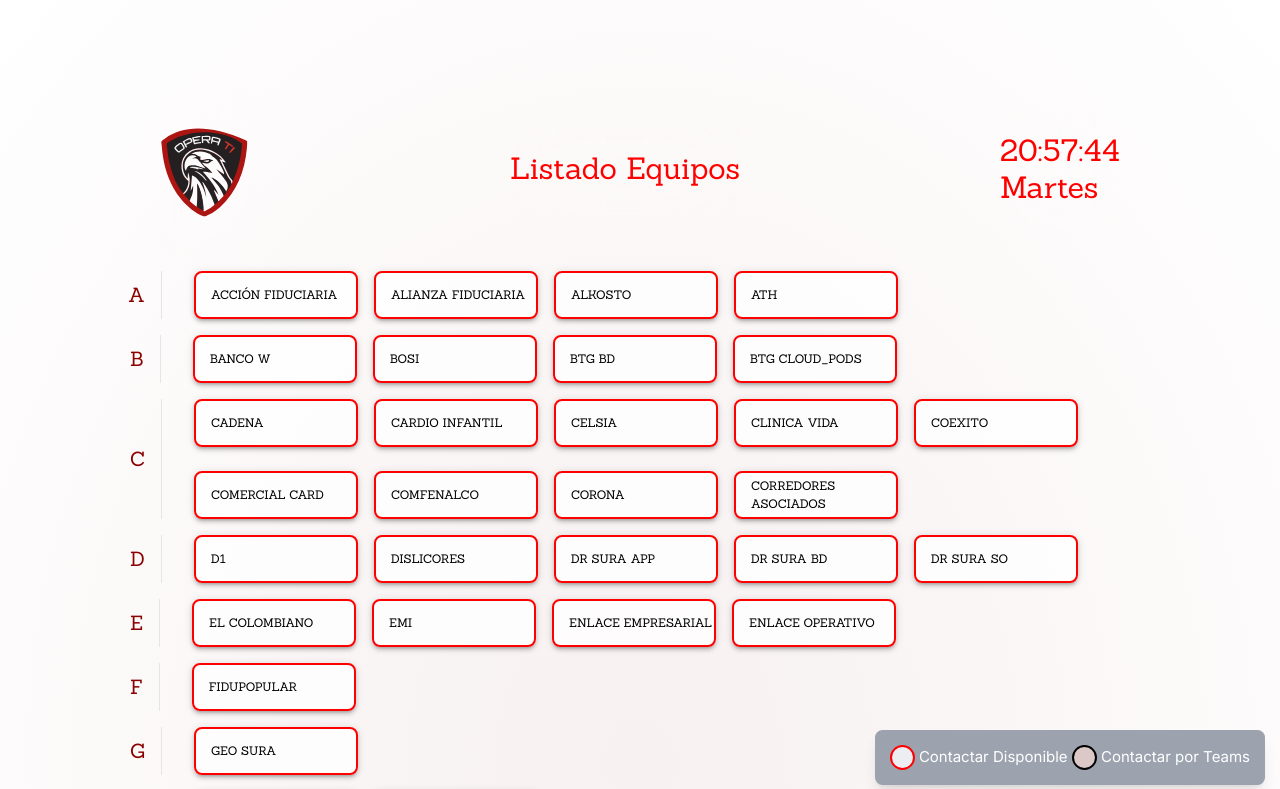
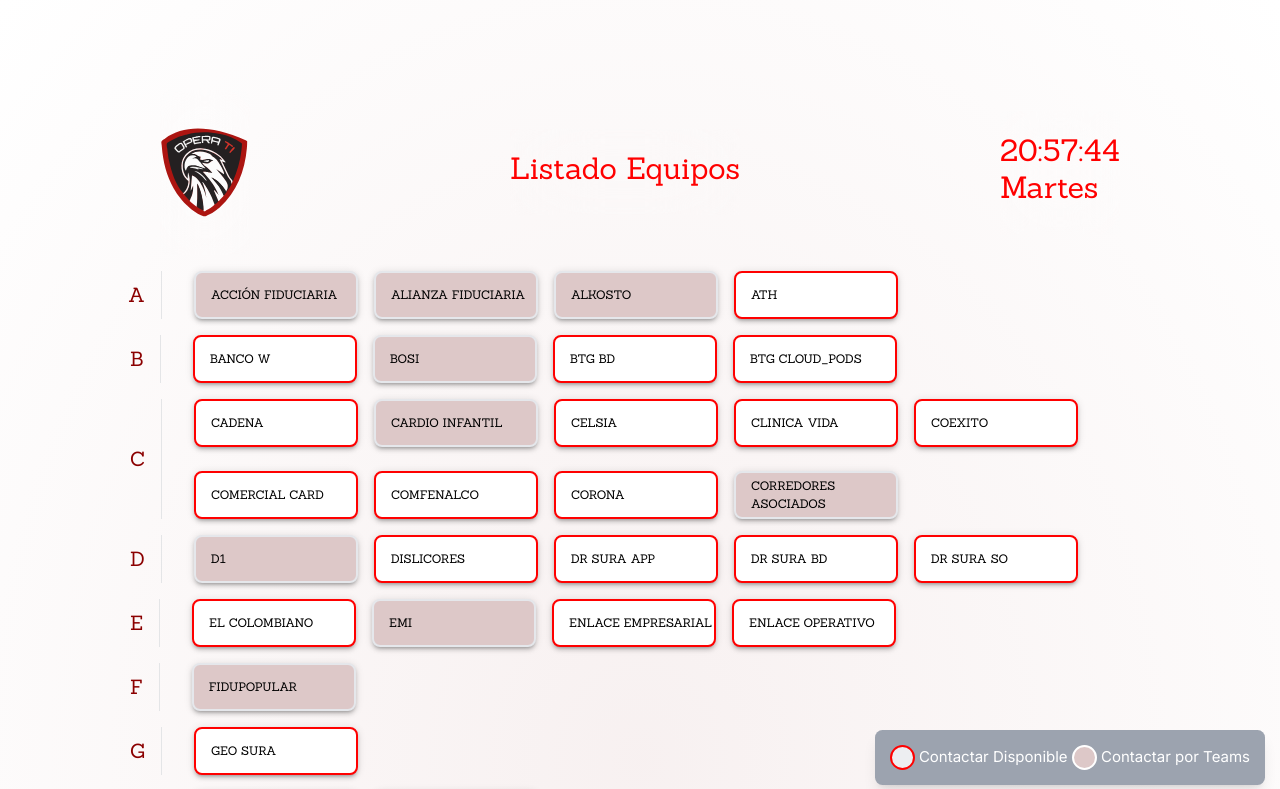
Before and after one commit to AndresMoMa/dispo, a Next.js app: page / in a window 1280 px wide. Shown: the top 789 px of the page. Built offline with nearby package versions, Linux system fonts and the light colour scheme.

Commit message:
Colores :D

```diff
--- a/src/app/card.tsx
+++ b/src/app/card.tsx
@@ -13,25 +13,39 @@
   useEffect(() => {
     const currentHour = new Date().getHours();
     setIsDayTime(currentHour >= 6 && currentHour < 18);
-
+    const currentHourE = new Date().getHours();
+    setIsDayTimeE(currentHourE >= 6 && currentHourE < 22);
 }, []);
 
 const getColorBasedOnName = (name: string) => {
+console.log(to)
+  switch (to) {
+    case 'Echo Nexus':
+      return isDayTimeE ? 'rgb(221, 200, 200)' : 'rgb(255, 255, 255)';
 
-  switch (name) {
-    case 'Echo Nexus':
-      return isDayTime ? 'rgb(255, 200, 200)' : 'rgba(255, 0, 0, 0.8)';
     case 'Gryffindor':
-      return isDayTime ? 'rgb(200, 200, 255)' : 'rgba(0, 0, 255, 0.8)';
+      return isDayTime ? 'rgb(221, 200, 200)' : 'rgb(255, 255, 255)';
     case 'Equipo Cali':
-      return isDayTime ? 'rgb(200, 255, 200)' : 'rgba(0, 255, 0, 0.8)';
+      return isDayTime ? 'rgb(221, 200, 200)' : 'rgb(255, 255, 255)';
     default:
-      return isDayTime ? 'rgb(221, 200, 200)' : 'rgba(255, 255, 255, 0.818)';
+      return isDayTime ? 'rgb(221, 200, 200)' : 'rgb(255, 255, 255)';
   }
 };
 
+
+
 const backgroundColor = getColorBasedOnName(name);
-const borderColor = isDayTime ? 'rgb(0,0,0)' : 'red';
+const borderColor2 = (col:any)=>{
+  if(col=='rgb(255, 255, 255)')
+  {return "red"}
+  else
+  {
+    "red"
+  }
+
+}
+const coloborde =borderColor2(getColorBasedOnName(name))
+
   return (
     <Link href="#" underline="none" color="black"  >
       <Box
@@ -39,13 +53,13 @@
 
           maxWidth: '420px',
           height: '48px',
-          backgroundColor: name === 'Gryffindor' ? 'red' : backgroundColor ,
+          backgroundColor: name === 'Echo Nexus' ? 'red' : backgroundColor  ,
           borderRadius: '8px',
           display: 'flex',
           fontFamily:"Sanchez",
           alignItems: 'center',
           borderStyle:'solid',
-          borderColor:  borderColor ,
+          borderColor:  name === 'Echo Nexus' ? 'red' : coloborde ,
           borderWidth:2,
           boxShadow: 3
 
--- a/src/app/globals.css
+++ b/src/app/globals.css
@@ -99,7 +99,7 @@
   width: 25px;
   background-color: rgb(221, 200, 200);
   border-radius: 50%;
-  border-color: black;
+  border-color: white;
   border-width: 2px;
   display: inline-block;
   vertical-align: middle;
--- a/src/app/page.tsx
+++ b/src/app/page.tsx
@@ -92,7 +92,7 @@
   const [numeroc, setnumeroc] = useState("0");
   const handleCardClick = (name:any,color:any,index:any) => {
 
-    if (color!="rgba(255, 255, 255, 0.818)")
+    if (color!="rgb(255, 255, 255)")
     {
       console.log(index)
       switch (index)
@@ -187,7 +187,7 @@
                 <Card
                   key={name}
                   name={name}
-                  to={"sip:${telefono}"}
+                  to={clients[name.toString()]}
                   onClick={(color) => handleCardClick(clients[name.toString()], color,name.toString())}
 
 
```
